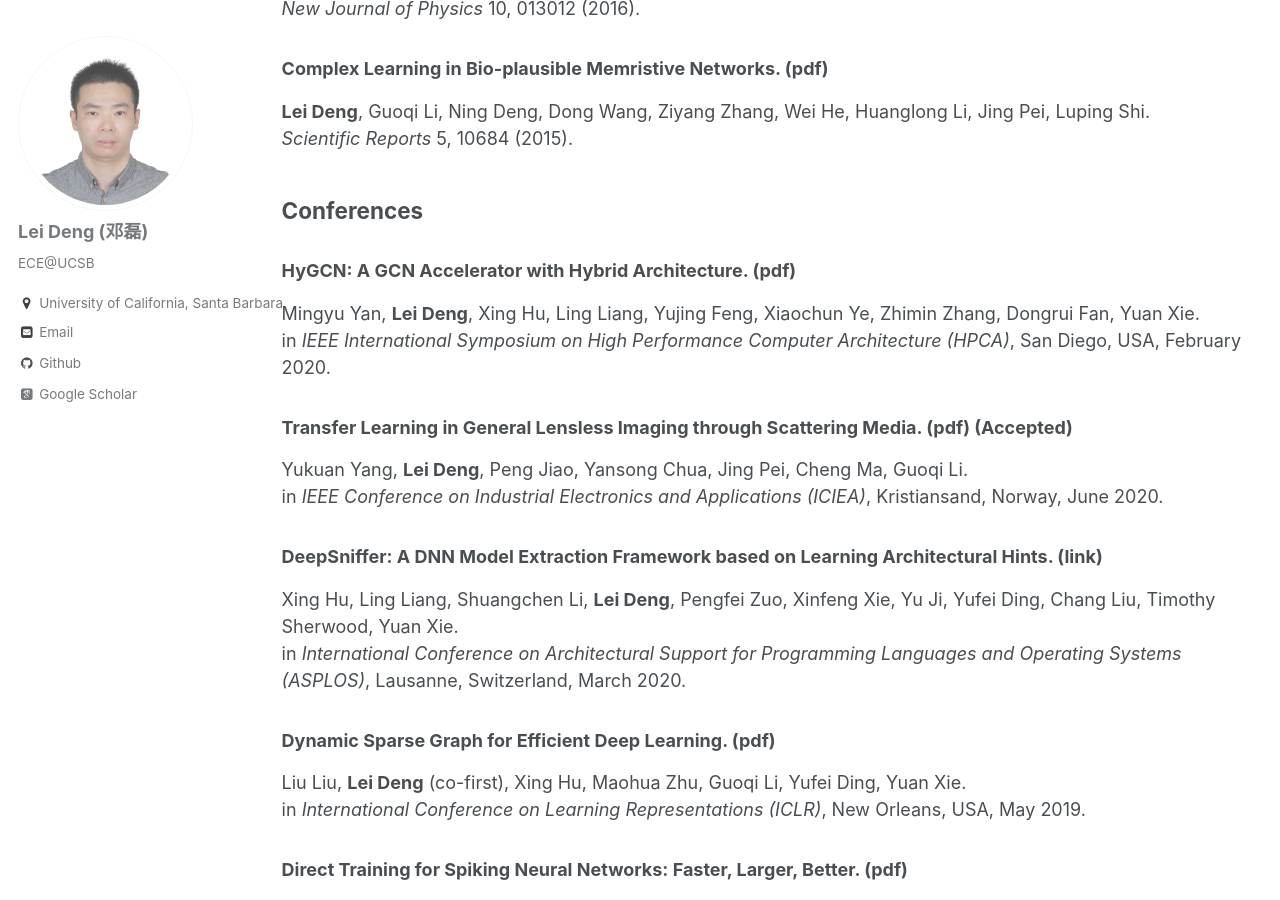
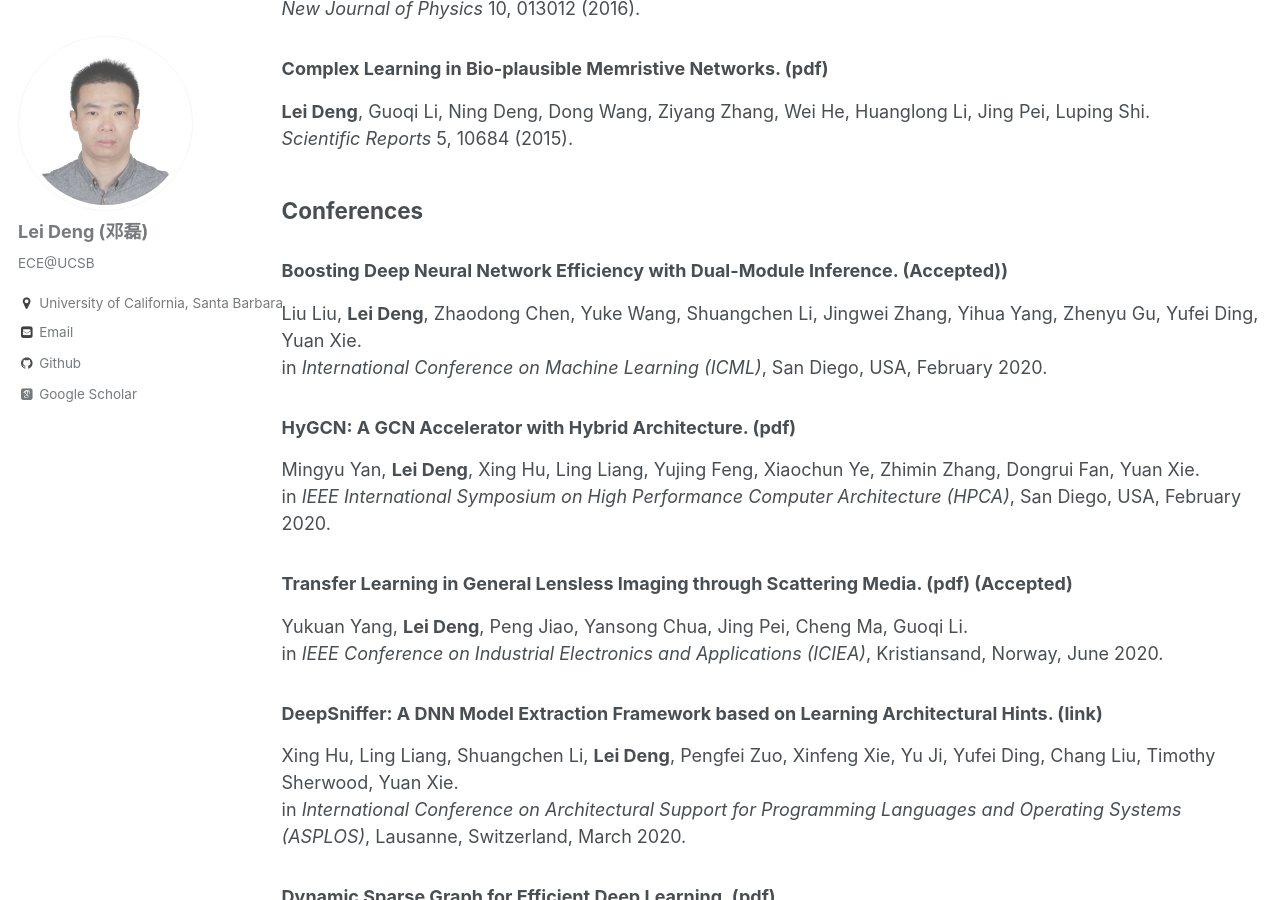
Before and after one commit to dllfei/dllfei.github.io, a Jekyll site: the page built from _pages/publications.md, in a window 1280 px wide and 900 px high, scrolled down 5068 px. Built offline with Jekyll 4.4.1, drawn with Linux system fonts in a browser that asks for light colours; some web fonts are replaced.

Commit message:
Update publications.md

```diff
--- a/_pages/publications.md
+++ b/_pages/publications.md
@@ -155,6 +155,10 @@ Guoqi Li, Wuhua Hu, Gaoxi Xiao, **Lei Deng**, Pei Tang, Jing Pei, Luping Shi. <b
 
 ## Conferences
 
+### Boosting Deep Neural Network Efficiency with Dual-Module Inference. (Accepted)) <br />
+Liu Liu, **Lei Deng**, Zhaodong Chen, Yuke Wang, Shuangchen Li, Jingwei Zhang, Yihua Yang, Zhenyu Gu, Yufei Ding, Yuan Xie. <br />
+in *International Conference on Machine Learning (ICML)*, San Diego, USA, February 2020.
+
 ### HyGCN: A GCN Accelerator with Hybrid Architecture. ([pdf](https://arxiv.org/pdf/2001.02514.pdf)) <br />
 Mingyu Yan, **Lei Deng**, Xing Hu, Ling Liang, Yujing Feng, Xiaochun Ye, Zhimin Zhang, Dongrui Fan, Yuan Xie. <br />
 in *IEEE International Symposium on High Performance Computer Architecture (HPCA)*, San Diego, USA, February 2020.
```
